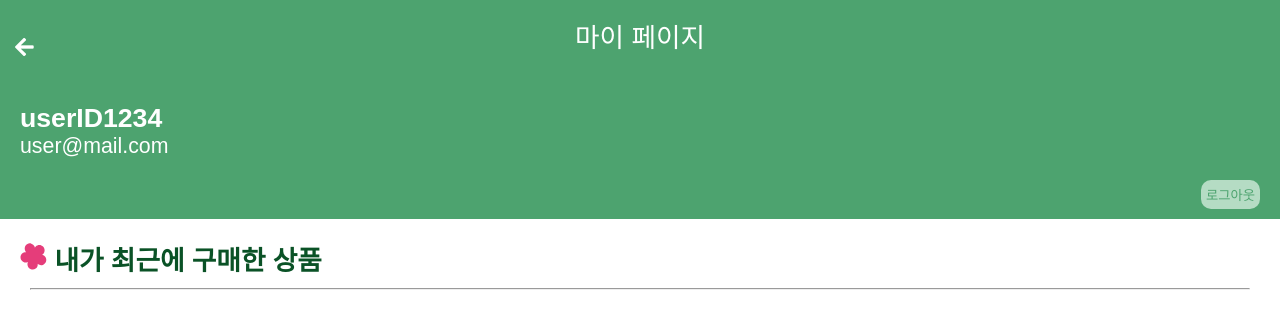
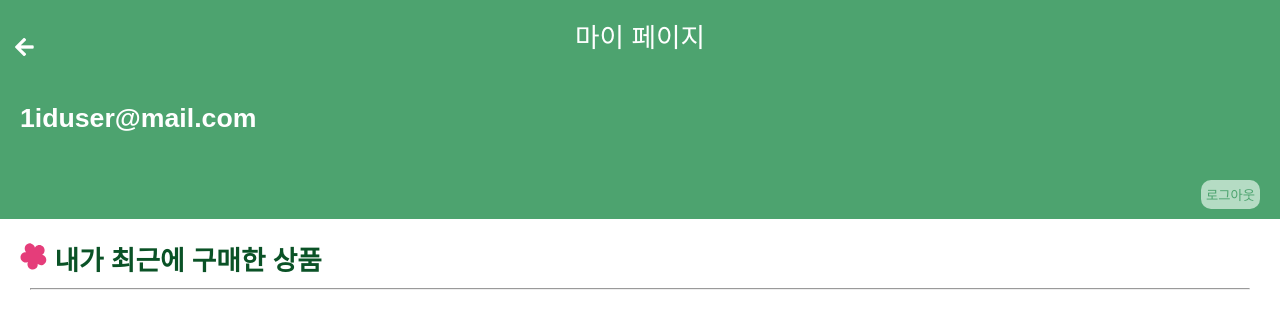
Before and after one commit to ewha-osp-doh/ewha-market, a Flask app: template templates/mypage.html in a window 1280 px wide. Shown: the part 50-365 px from the top of the page. Run offline with Flask 3, Linux system fonts and the light colour scheme; the template is opened without the code that fills it: most values are stand-ins (such as "Sample title", 1, 10 or a date in 2020); some libraries are stand-ins or nearby versions; some web fonts are replaced.

Commit message:
commit to chekout. trying to makeup the mypage

```diff
--- a/templates/mypage.html
+++ b/templates/mypage.html
@@ -46,8 +46,7 @@
     </header>
 
     <div class="user_info">
-      <div class="Caption2Style" name="user_ID"><b>userID1234</b></div>
-      <div class="Caption3Style" name="user_email">user@mail.com</div>
+      <div class="Caption2Style" name="user_ID"><b>{{value['id']}}iduser@mail.com</div>
 
     </div>
     <button class="logout_button" type="button" onclick="location.href='/logout'">로그아웃</button>
```
